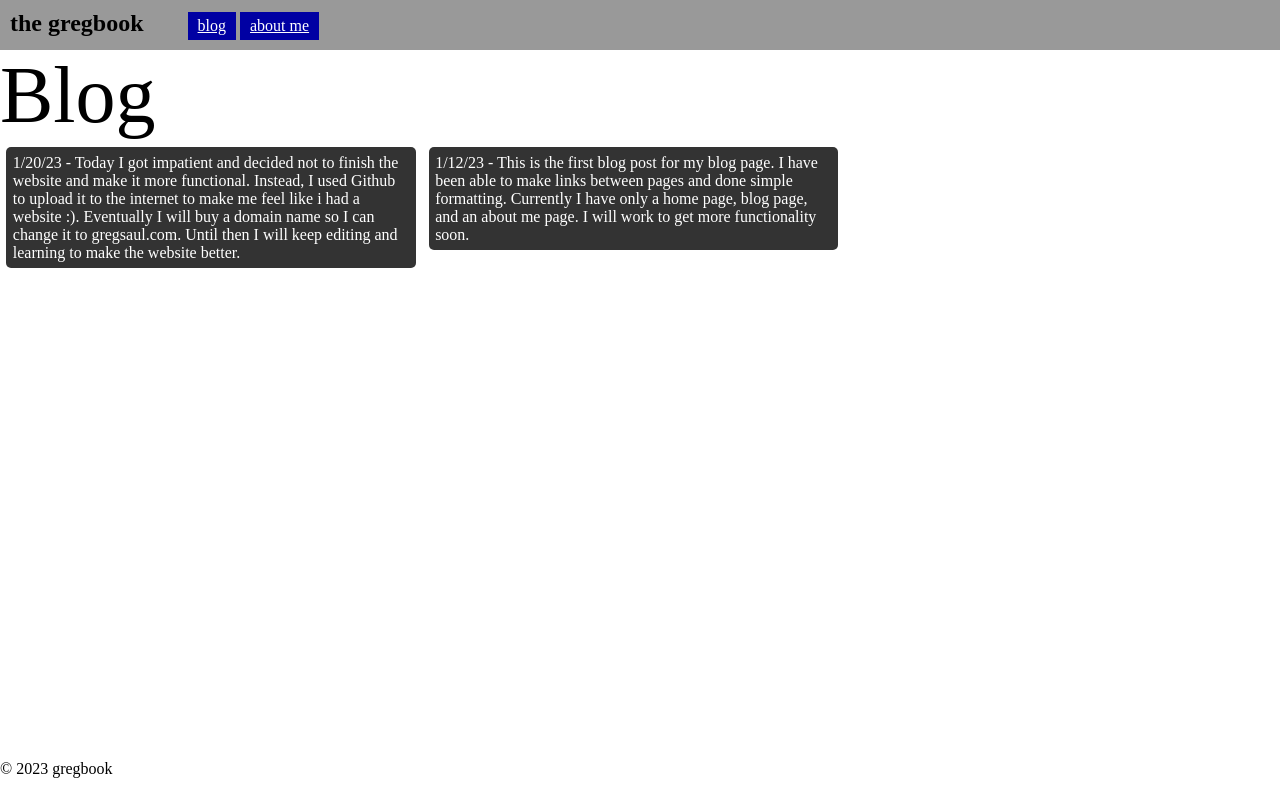
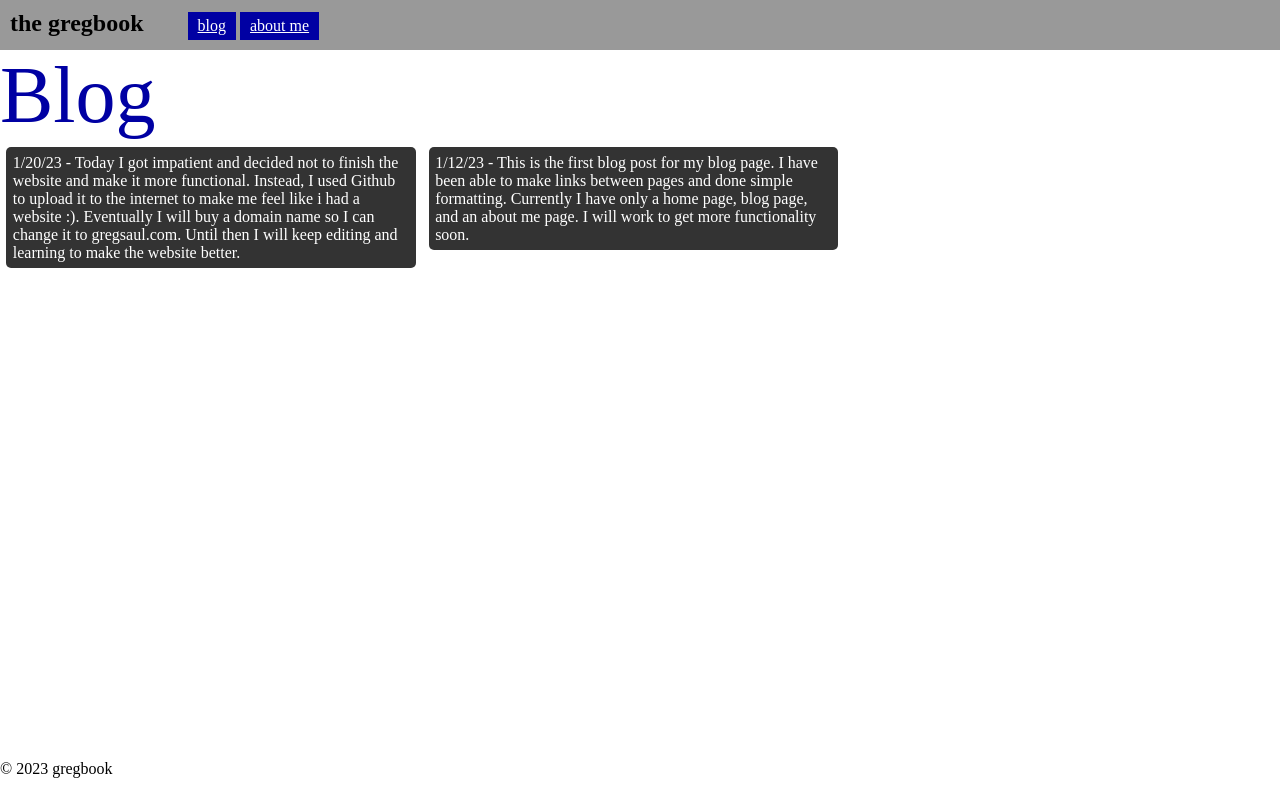
Before and after one commit to Greg-Saul/greg-saul-website, a plain HTML site: page index.html in a window 1280 px wide. Drawn offline with Linux system fonts and the light colour scheme.

Commit message:
Update main.css

```diff
--- a/styles/main.css
+++ b/styles/main.css
@@ -40,7 +40,7 @@ nav ul li a{
     border-radius: 5px;
 }
 .what{
-    color:(0,0,163);
+    color:rgb(0,0,163);
     font-size:80px;
     margin:0;
 }
```
